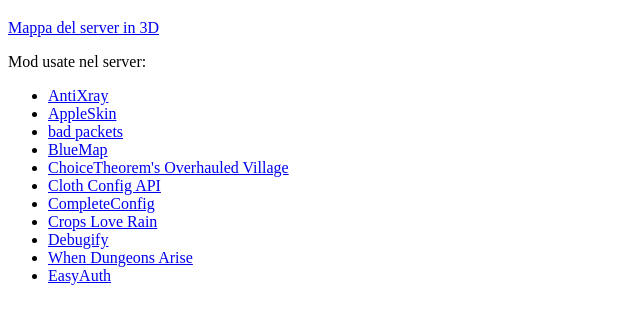
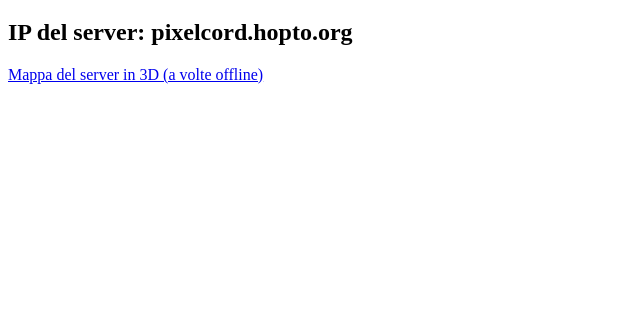
Before and after one commit to luciobortoletto/PixelCord, a plain HTML site: page index.html in a window 1280 px wide. Shown: the part 201-522 px from the top of the page, without its empty margins (0-640 px from the left). Drawn offline with Linux system fonts and the light colour scheme.

Commit message:
Update index.html

```diff
--- a/index.html
+++ b/index.html
@@ -5,19 +5,7 @@
 </head>
   <body>
     <img src="Senza titolo-1.png" width="128" height="128"><h1>PixelCord</h1>
-    <a href="http://pixelcord.hopto.org:8080">Mappa del server in 3D</a>
-    <p>Mod usate nel server:</p>
-    <ul>
-      <li><a href="https://modrinth.com/mod/anti-xray">AntiXray</a></li>
-      <li><a href="https://modrinth.com/mod/appleskin">AppleSkin</a></li>
-      <li><a href="https://modrinth.com/mod/badpackets">bad packets</a></li>
-      <li><a href="https://modrinth.com/mod/bluemap">BlueMap</a></li>
-      <li><a href="https://modrinth.com/mod/ct-overhaul-village">ChoiceTheorem's Overhauled Village</a></li>
-      <li><a href="https://modrinth.com/mod/cloth-config">Cloth Config API</a></li>
-      <li><a href="https://modrinth.com/mod/completeconfig">CompleteConfig</a></li>
-      <li><a href="https://modrinth.com/mod/crops-love-rain">Crops Love Rain</a></li>
-      <li><a href="https://modrinth.com/mod/debugify">Debugify</a></li>
-      <li><a href="https://modrinth.com/mod/when-dungeons-arise">When Dungeons Arise</a></li>
-      <li><a href="https://modrinth.com/mod/easyauth">EasyAuth</a></li>
+    <h2>IP del server: pixelcord.hopto.org</h2>
+    <a href="http://pixelcord.hopto.org:8080">Mappa del server in 3D (a volte offline)</a>
   </body>
 </html>
```
